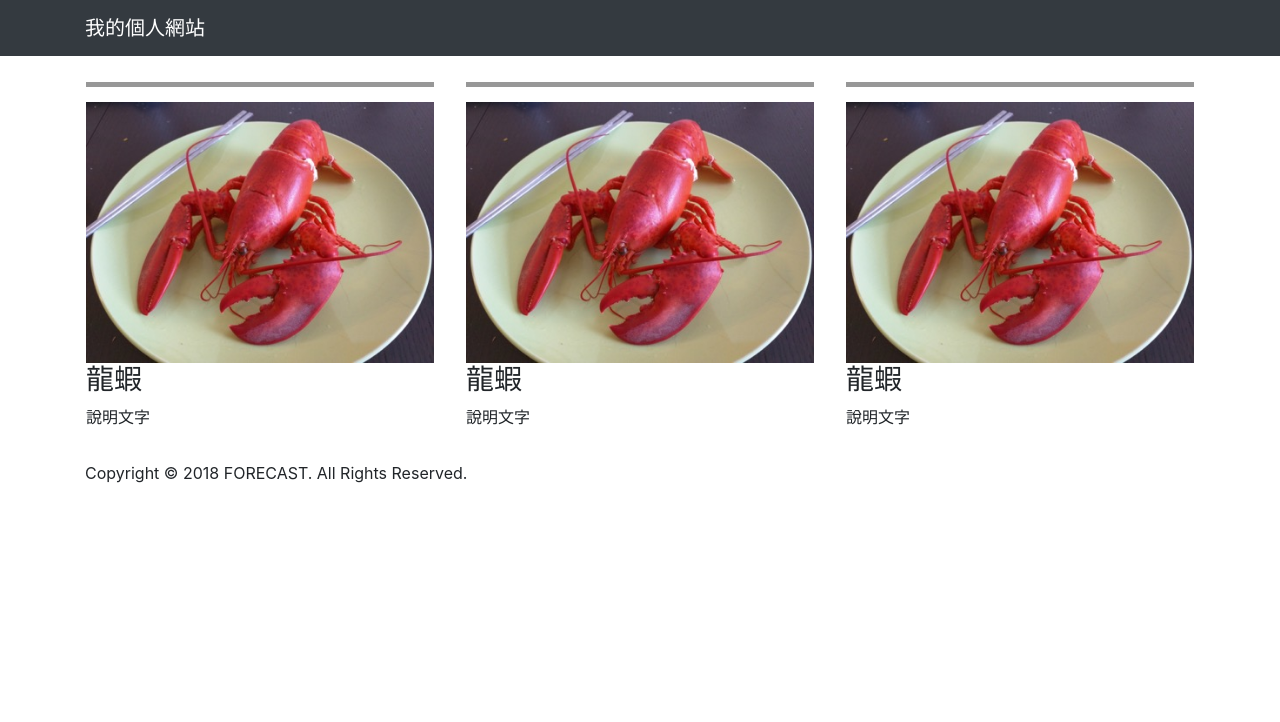
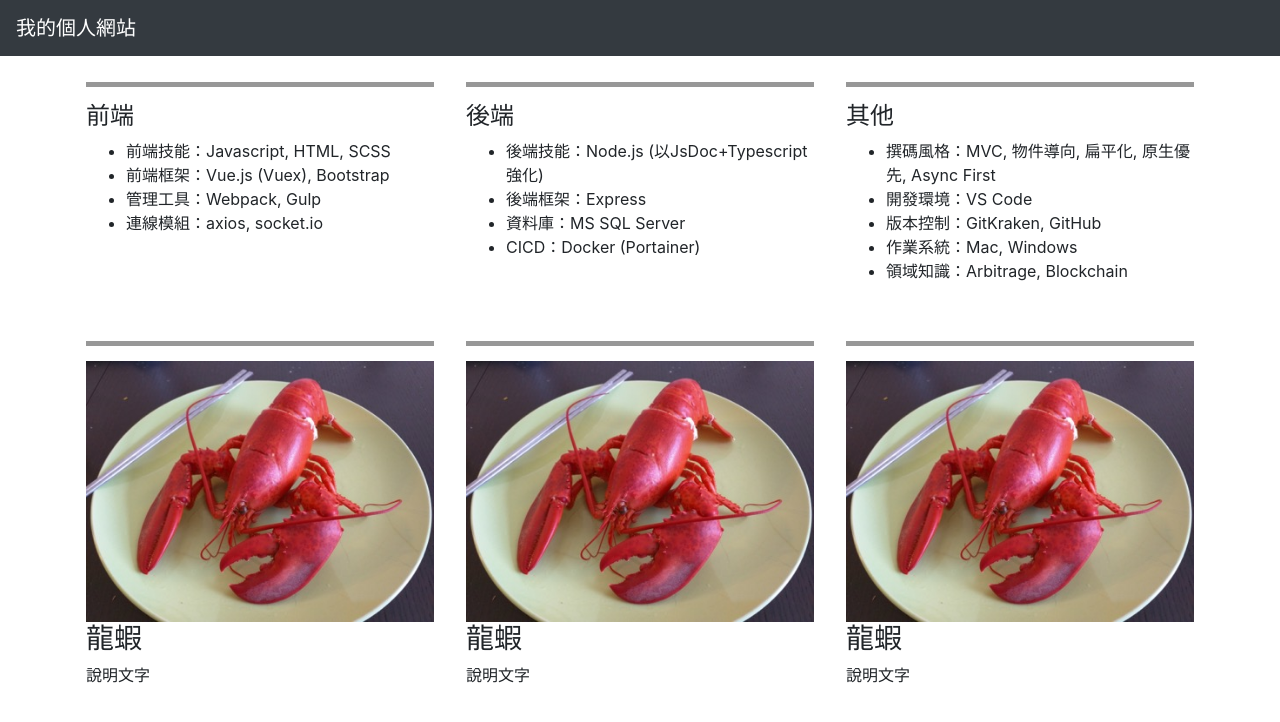
Before and after one commit to simon0406/pccu-vue-official, a Vue app: page / in a window 1280 px wide. Shown: the top 722 px of the page. Built offline with nearby package versions, Linux system fonts and the light colour scheme.

Commit message:
add 文案

```diff
--- a/src/App.vue
+++ b/src/App.vue
@@ -2,6 +2,36 @@
   <div id="app">
     <Navigation title="我的個人網站" />
     <div class="container">
+      <div class="row">
+        <Card>
+          <h4>前端</h4>
+          <ul>
+            <li>前端技能：Javascript, HTML, SCSS</li>
+            <li>前端框架：Vue.js (Vuex), Bootstrap</li>
+            <li>管理工具：Webpack, Gulp</li>
+            <li>連線模組：axios, socket.io</li>
+          </ul>
+        </Card>
+        <Card>
+          <h4>後端</h4>
+          <ul>
+            <li>後端技能：Node.js (以JsDoc+Typescript強化)</li>
+            <li>後端框架：Express</li>
+            <li>資料庫：MS SQL Server</li>
+            <li>CICD：Docker (Portainer)</li>
+          </ul>
+        </Card>
+        <Card>
+          <h4>其他</h4>
+          <ul>
+            <li>撰碼風格：MVC, 物件導向, 扁平化, 原生優先, Async First</li>
+            <li>開發環境：VS Code</li>
+            <li>版本控制：GitKraken, GitHub</li>
+            <li>作業系統：Mac, Windows</li>
+            <li>領域知識：Arbitrage, Blockchain</li>
+          </ul>
+        </Card>
+      </div>
       <div class="row">
         <Card>
           <img src="@/assets/lobster.jpg">
@@ -19,7 +49,6 @@
           <p>說明文字</p>
         </Card>
       </div>
-      <Footer />
       <ListItem />
     </div>
   </div>
@@ -31,7 +60,6 @@ export default {
   components: {
     Navigation: () => import("./components/Navigation.vue"),
     Card: () => import("./components/Card.vue"),
-    Footer: () => import("./components/Footer.vue"),
     ListItem: () => import("./components/ListItem.vue")
   }
 };
@@ -57,4 +85,9 @@ header {
 section {
   padding: 150px 0;
 }
+
+.container {
+  min-height: 100vh;
+  position: relative;
+}
 </style>
--- a/src/components/Card.vue
+++ b/src/components/Card.vue
@@ -1,5 +1,5 @@
 <template>
-  <div class="col-4 card-custom">
+  <div class="col-md-4 card-custom">
     <hr class="card_line">
     <div class="card_body">
       <slot></slot>
--- a/src/components/Footer.vue
+++ /dev/null
@@ -1,16 +0,0 @@
-<template>
-  <div clsss="footer">
-    <span class="footer_patent">Copyright © 2018 FORECAST. All Rights Reserved.</span>
-  </div>
-</template>
-<style lang="scss" scoped>
-.footer {
-  width: 100%;
-  background-color: black;
-  color: #ffffff;
-  font-size: 14px;
-  font-weight: 300;
-  position: relative;
-  padding: 14px;
-}
-</style>
--- a/src/components/Navigation.vue
+++ b/src/components/Navigation.vue
@@ -1,8 +1,13 @@
 <template>
   <!-- Navigation -->
-  <nav class="navbar navbar-expand-lg navbar-dark bg-dark fixed-top" id="mainNav">
-    <div class="container">
-      <a class="navbar-brand js-scroll-trigger" href="#page-top">{{title}}</a>
+  <nav
+    class="navbar navbar-expand-lg navbar-dark bg-dark fixed-top"
+    id="mainNav"
+  >
+    <a
+      class="navbar-brand js-scroll-trigger"
+      href="#page-top"
+    >{{title}}</a>
     <button
       class="navbar-toggler"
       type="button"
@@ -14,7 +19,10 @@
     >
       <span class="navbar-toggler-icon"></span>
     </button>
-      <div class="collapse navbar-collapse" id="navbarResponsive">
+    <div
+      class="collapse navbar-collapse"
+      id="navbarResponsive"
+    >
       <ul class="navbar-nav ml-auto">
         <!-- <li class="nav-item">
             <a class="nav-link js-scroll-trigger" href="#lesson1">Lesson1</a>
@@ -29,7 +37,6 @@
             <a class="nav-link js-scroll-trigger" href="#lesson4">Lesson 4</a>
           </li> -->
       </ul>
-      </div>
     </div>
   </nav>
 </template>
```
Lines whose indentation alone changed are shown as unchanged.
